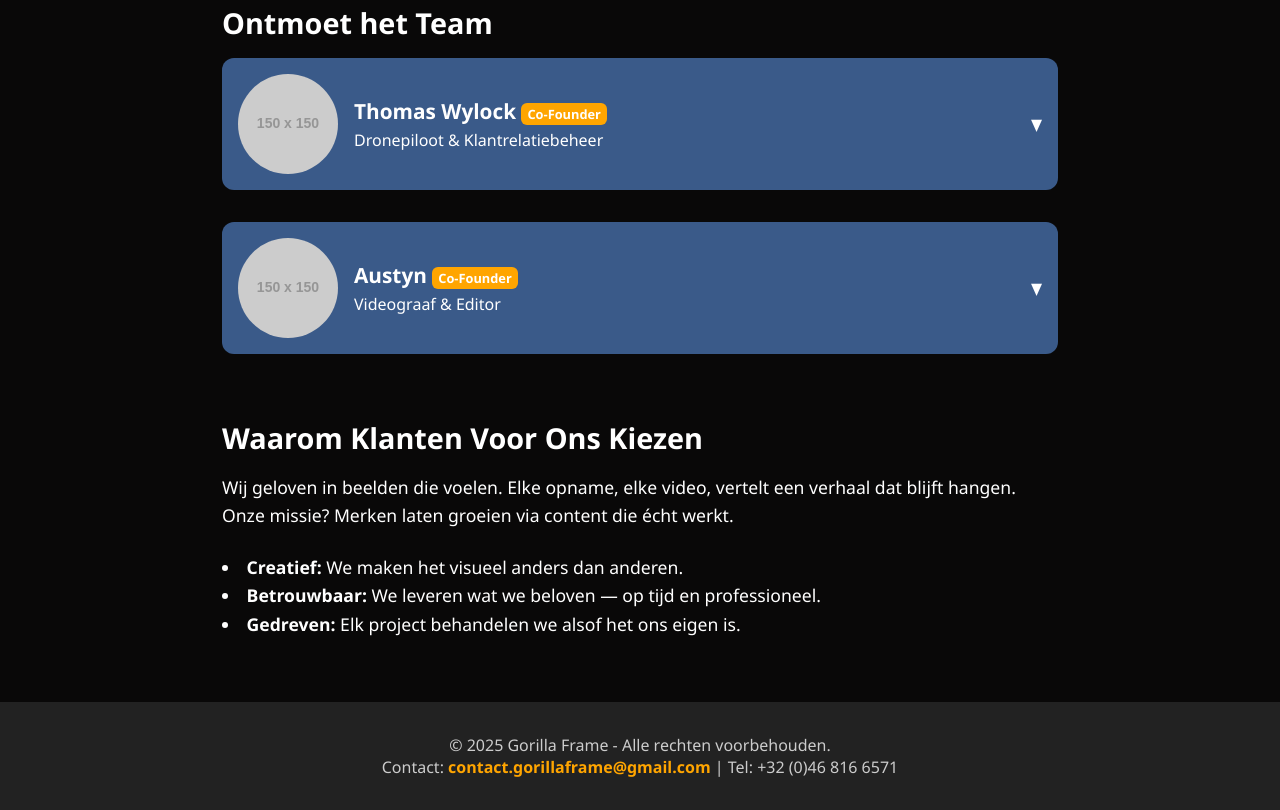
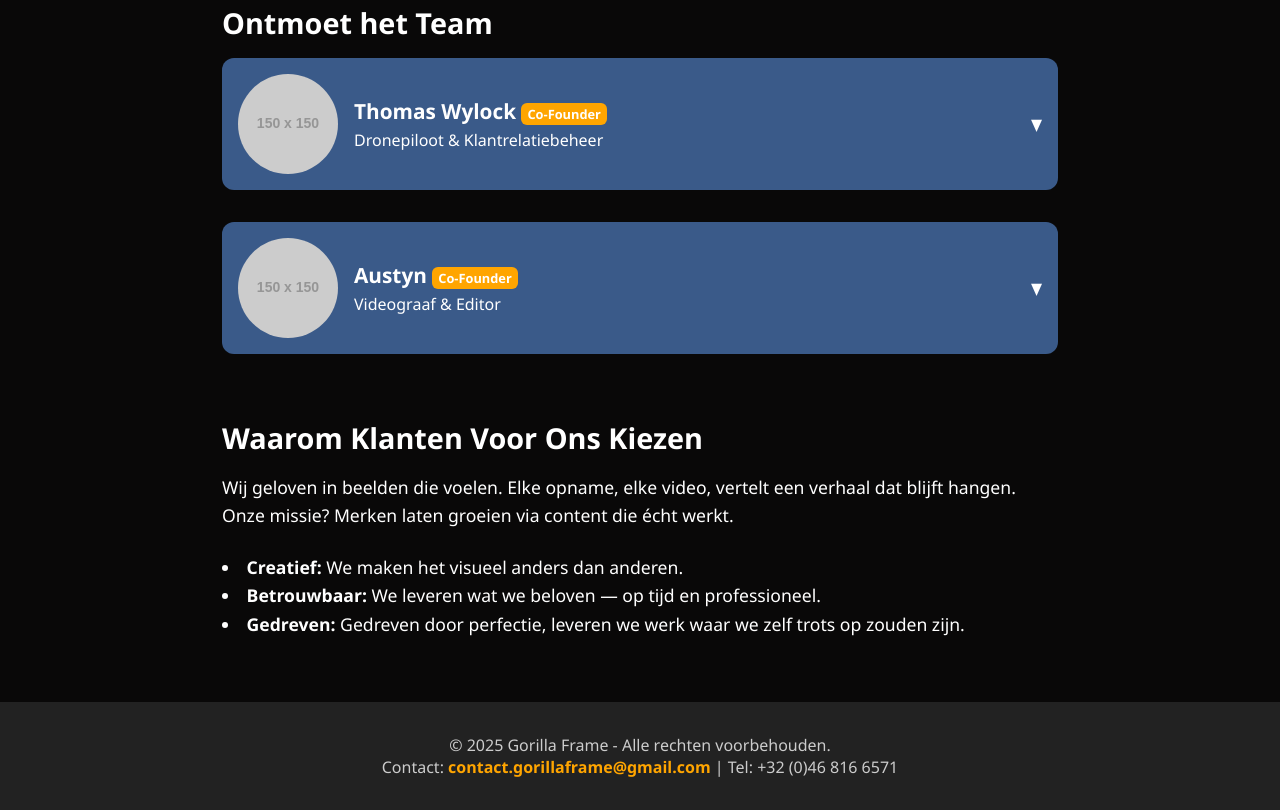
Before and after one commit to Gorillaframevisuals/gorilla---frame, a plain HTML site: page overons.html in a window 1280 px wide. Shown: the part 564-1374 px from the top of the page. Drawn offline with Linux system fonts and the light colour scheme; placeholder pictures from the web are drawn by us.

Commit message:
Update overons.html

```diff
--- a/overons.html
+++ b/overons.html
@@ -318,7 +318,7 @@
       <ul>
         <li><strong>Creatief:</strong> We maken het visueel anders dan anderen.</li>
         <li><strong>Betrouwbaar:</strong> We leveren wat we beloven — op tijd en professioneel.</li>
-        <li><strong>Gedreven:</strong> Elk project behandelen we alsof het ons eigen is.</li>
+        <li><strong>Gedreven:</strong> Gedreven door perfectie, leveren we werk waar we zelf trots op zouden zijn.</li>
       </ul>
     </div>
   </div>
```
